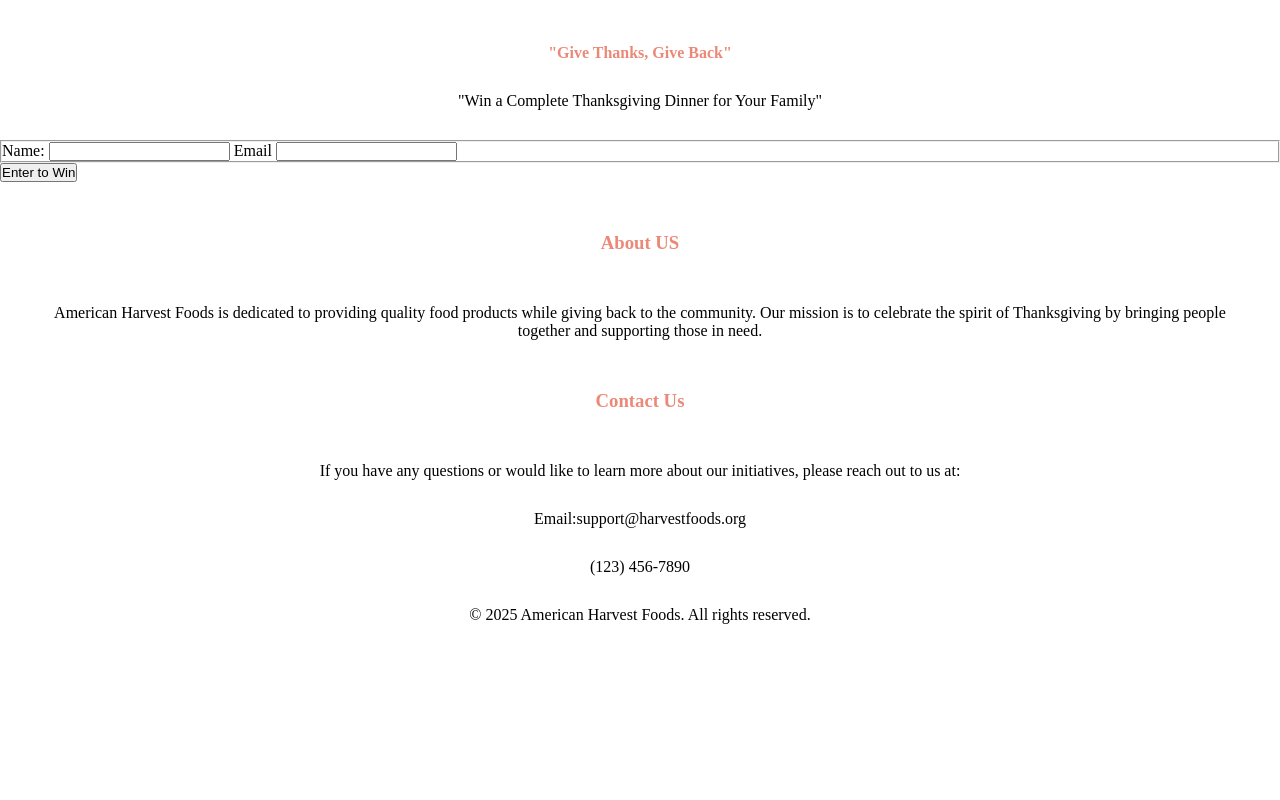
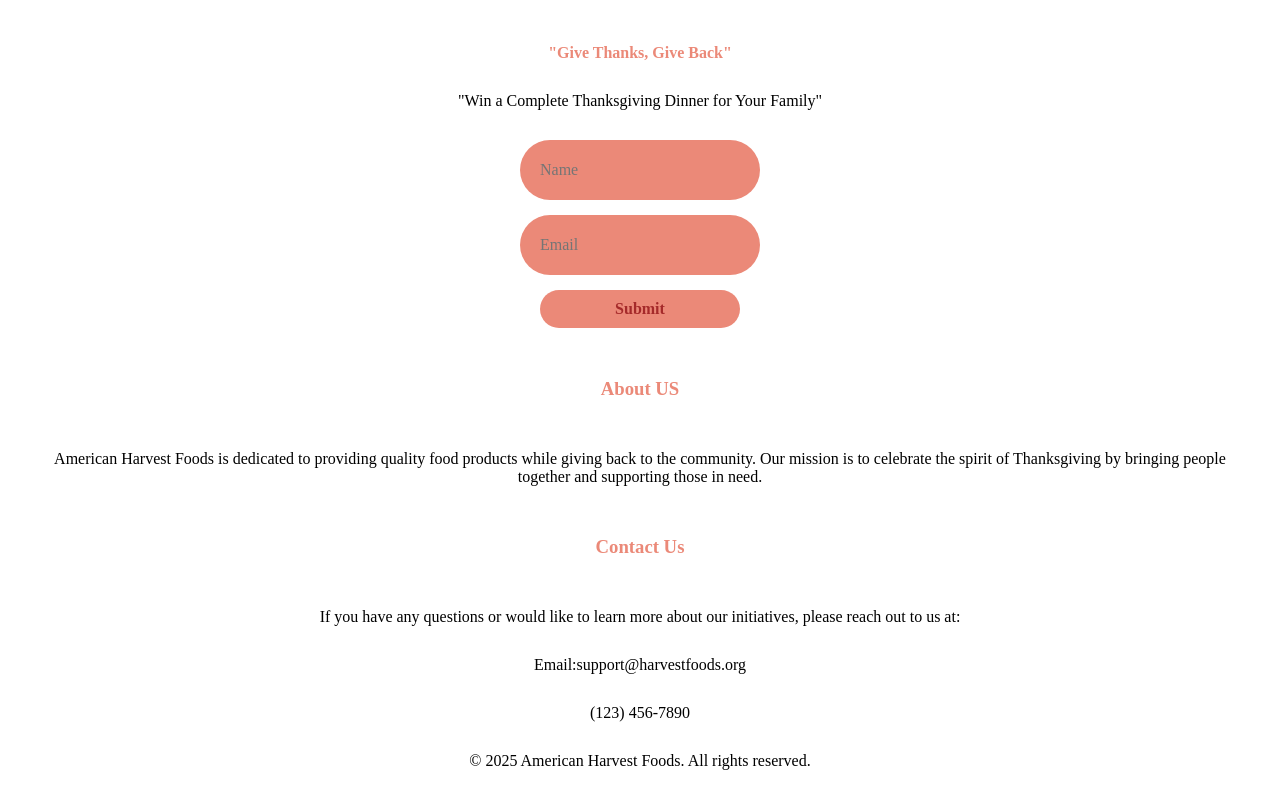
Before and after one commit to AIricky246/American-Harvest-Foods, a website: page index.html in a window 1280 px wide. Shown: the part 1571-2371 px from the top of the page. Before the commit the page ends 2225 px from the top, so only its background shows below. Drawn offline with Linux system fonts and the light colour scheme.

Commit message:
american-harvest-foods/feature/workhtml

```diff
--- a/index.html
+++ b/index.html
@@ -51,7 +51,7 @@
             </div>
 
 
-            <h3>Sales Promo</h3>
+    <h3>Sales Promo</h3>
             <p>Thanksgiving Food Deals</p>
             <ul>
                 <li>
@@ -68,15 +68,10 @@
         <h4>"Give Thanks, Give Back"</h4>
             <p>"Win a Complete Thanksgiving Dinner for Your Family"</p>
 
-        <form action="/submit-form" method="post">
-            <fieldset>
-                <label for="name">Name:</label>
-                <input type="text" id="name" name="user_name" required>
-
-                <label for="email">Email</label>
-                <input type="email" id="email" name="user_email" required>
-             </fieldset>
-             <button type="submit">Enter to Win</button>
+        <form action="">
+            <input type="text"placeholder="Name">
+            <input type="email" placeholder="Email">
+            <input type="submit" placeholder="Submit">
         </form>
     <h3>About US</h3>
         <p>American Harvest Foods is dedicated to providing quality food products while giving back to the community. Our mission is to celebrate the spirit of Thanksgiving by bringing people together and supporting those in need.</p>
@@ -84,8 +79,8 @@
     <h3>Contact Us</h3>
         <p>If you have any questions or would like to learn more about our initiatives, please reach out to us at:</p>
 
-    <p>Email:support@harvestfoods.org</p>
-    <p>(123) 456-7890</p>
+        <p>Email:support@harvestfoods.org</p>
+        <p>(123) 456-7890</p>
 
 
 
--- a/styles.css
+++ b/styles.css
@@ -16,7 +16,7 @@
     margin:0;
     padding:0;
     overflow: hidden;
-    background-color: none
+    background-color: none;
 }
 ul li {
     float: left;
@@ -45,10 +45,10 @@
 
 }
 nav a:hover {
-    color: black
+    color: black;
 }
 nav a.active {
-    color: black
+    color: black;
 }
 h2 {
     text-align: center;
@@ -70,3 +70,32 @@
     text-align: center;
     margin: 30px;
 }
+form {margin-top: 30px;
+}
+input{
+    display: block;
+    margin: 0 auto;
+    margin-bottom: 15px;
+    font: inherit;
+    padding: 5px;
+    color: black;
+}
+input[type="text"], input[type="name"], input[type="email"]{
+    padding: 5px 20px;
+    width: 200px;
+    height: 50px;
+    border: none;
+    background-color: #eb8978;
+    border-radius: 30px;
+
+}
+input[type="submit"]{
+    width: 200px;
+    padding: 10px;
+    background-color: #eb8978;
+    color: brown;
+    font-weight: 600;
+    border: none;
+    border-radius: 30px;
+    cursor: pointer;
+}
```
